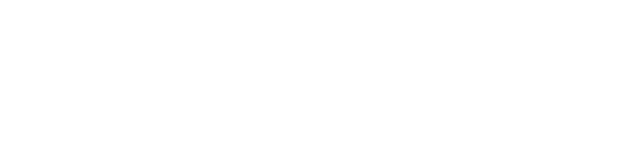
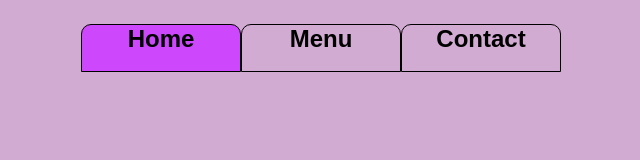
Before and after one commit to kevin2b/restaurant-page, a website built with webpack: page src/index.html in a window 1280 px wide. Shown: the whole page, without its empty margins (319-959 px from the left). Built offline with nearby package versions, Linux system fonts and the light colour scheme.

Commit message:
Add nav bar

```diff
--- a/src/index.html
+++ b/src/index.html
@@ -2,6 +2,7 @@
 <html lang="en">
   <head>
     <meta charset="UTF-8">
+    <title> Restaurant Page</title>
   </head>
   <body>
   </body>
--- a/src/index.js
+++ b/src/index.js
@@ -1 +1,13 @@
 import './style.css';
+import NavBar from './nav-bar.js';
+
+const root = document.querySelector('body');
+const navBar = NavBar();
+init();
+
+function init(){
+  navBar.addNavElement('Home');
+  navBar.addNavElement('Menu');
+  navBar.addNavElement('Contact');
+  root.appendChild(navBar.domBar);
+}
--- /dev/null
+++ b/src/nav-bar.js
@@ -0,0 +1,34 @@
+
+
+function NavBar () {
+  const item = [];
+  const domBar = document.createElement('div');
+  const SELECTED = 'selected';
+  domBar.classList.add('nav');
+
+  function addNavElement(name){
+    const navElement = document.createElement('div');
+    navElement.classList.add('nav-element');
+    navElement.textContent = name;
+    if (item.length === 0){
+      navElement.classList.add(SELECTED);
+    }
+    item.push(navElement);
+
+    navElement.addEventListener('click', () => {
+      clearSelected();
+      navElement.classList.add(SELECTED);
+    });
+
+    domBar.appendChild(navElement);
+  }
+
+
+  function clearSelected (){
+    item.forEach((ele) => ele.classList.remove(SELECTED));
+  }
+
+  return {domBar, addNavElement};
+}
+
+export default NavBar;
--- a/src/style.css
+++ b/src/style.css
@@ -0,0 +1,39 @@
+:root{
+  box-sizing: border-box;
+  background-color: #d2abd2;
+  font-size: 16px;
+  font-family: Arial, sans-serif;
+}
+
+*,
+*::before,
+*::after{
+  box-sizing: inherit;
+}
+
+
+.nav{
+  display: flex;
+  justify-content: center;
+  min-height: 4rem;
+  min-width: 500px;
+  align-items: flex-end;
+}
+
+.nav-element{
+  border: 1px solid black;
+  border-top-left-radius: 10px;
+  border-top-right-radius: 10px;
+  font-size: 1.5rem;
+  font-weight: 700;
+  max-width: 10rem;
+  min-height: 3rem;
+  flex: 1;
+  text-align: center;
+  border-collapse: collapse;
+}
+
+
+.nav-element.selected{
+  background-color: #cd47fd;
+}
--- a/webpack.common.js
+++ b/webpack.common.js
@@ -6,7 +6,6 @@ module.exports = {
   },
   plugins: [
     new HtmlWebpackPlugin({
-      title: 'Restaurant Page',
       template: './src/index.html',
     }),
   ],
```
Also changed, not shown: src/dom-generator.js (added, +8 -0 lines).
